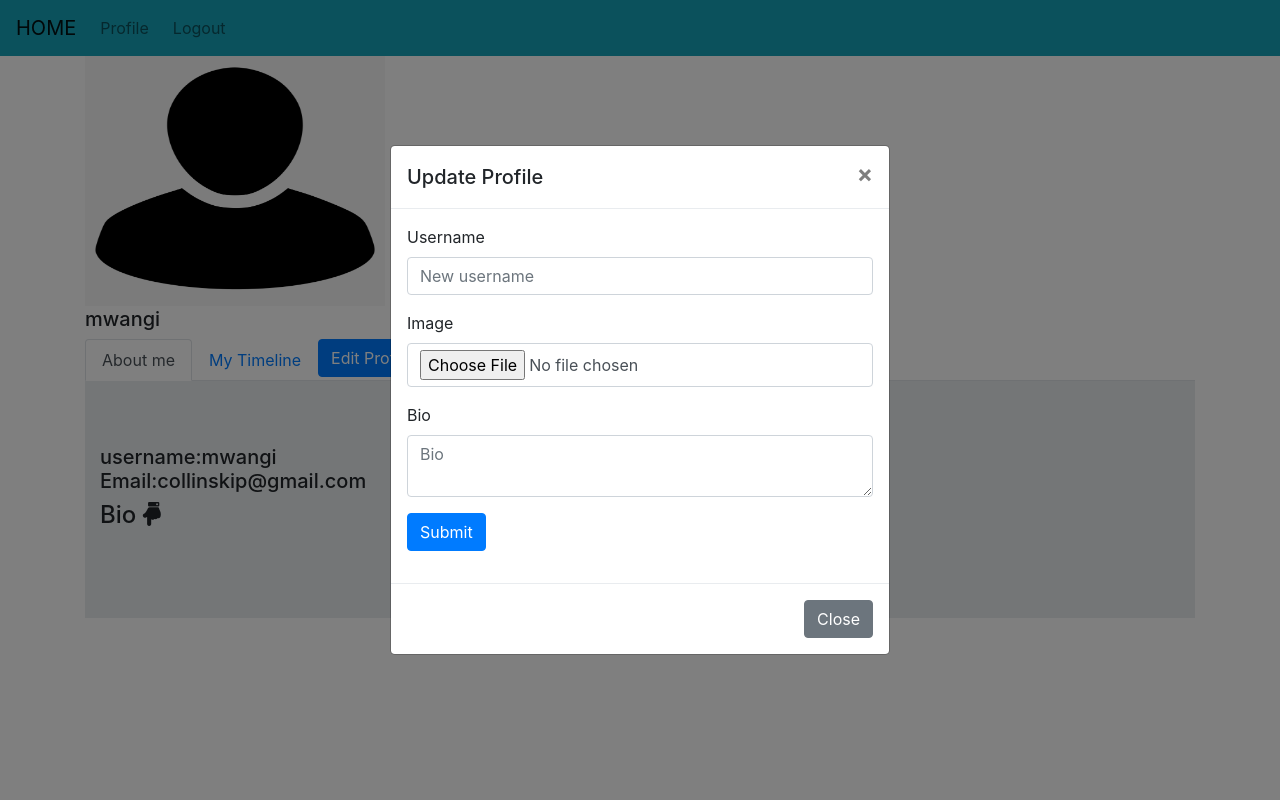
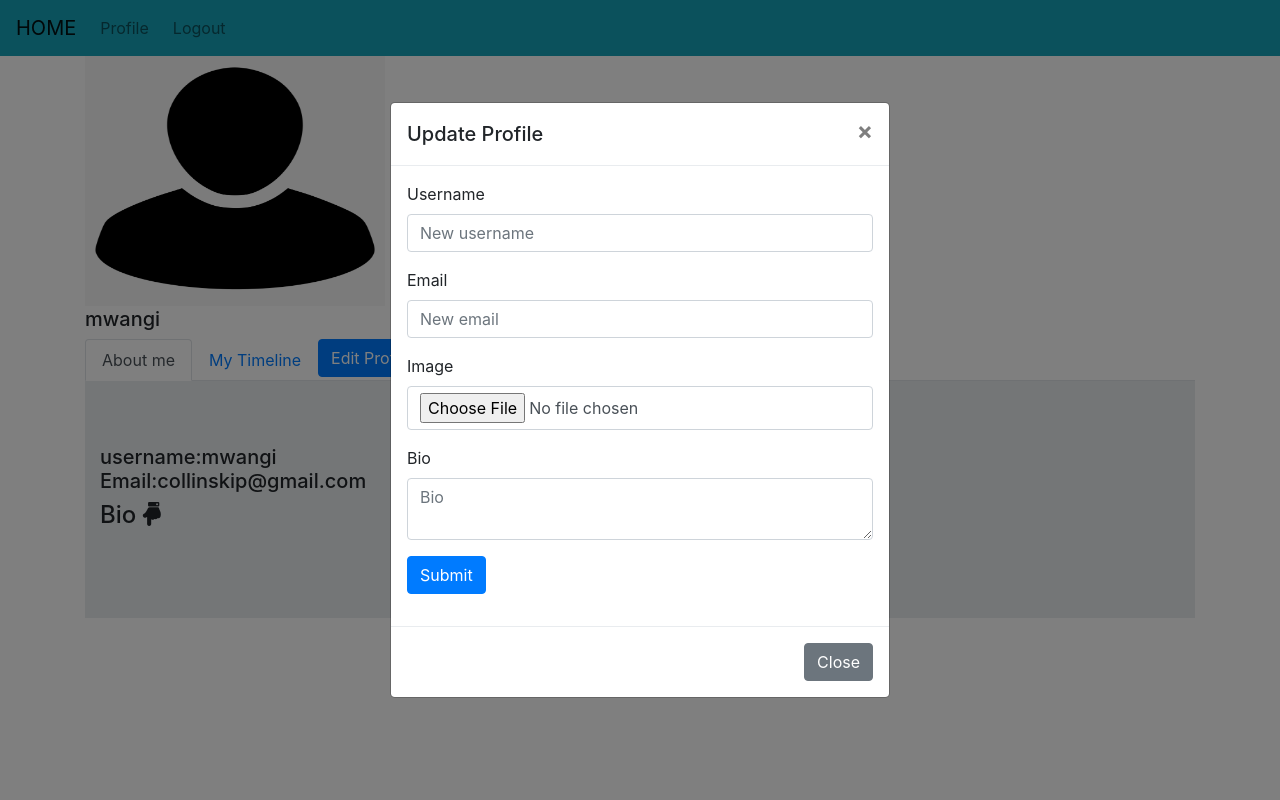
Before and after one commit to collins-kipkoech/blogging-website, a Flask app: page /profile in a window 1280 px wide, after a click on "Edit Profile". Run offline with Flask 2, Linux system fonts and the light colour scheme; a user stored in the database is signed in; some libraries are stand-ins or nearby versions.

Commit message:
fixing errors

```diff
--- a/app/forms.py
+++ b/app/forms.py
@@ -1,6 +1,7 @@
 from flask_wtf import FlaskForm
 from wtforms import StringField, PasswordField, BooleanField, SubmitField
 from wtforms.validators import DataRequired, Email, EqualTo, ValidationError
+from flask_wtf.file import FileField, FileAllowed
 from app.models import User
 from flask_login import current_user
 
@@ -35,6 +36,7 @@ class UpdateProfileForm(FlaskForm):
     username = StringField('username', validators=[DataRequired()])
     email = StringField('Email', validators=[DataRequired(), Email()])
 
+
     submit = SubmitField('Update')
 
     def validate_username(self, username):
--- a/app/templates/profile.html
+++ b/app/templates/profile.html
@@ -35,13 +35,17 @@
       </button>
     </div>
     <div class="modal-body">
-        <form enctype="multipart/form-data" method="POST" action="{{ url_for('auth.edit_profile') }}">
+        <form enctype="multipart/form-data" method="POST" action="">
             {{ form.csrf_token }}
 
             <div class="form-group">
               <label for="exampleInputEmail1">Username</label>
               <input type="text" class="form-control" id="exampleInputEmail1" aria-describedby="emailHelp" name="username" placeholder="New username">
             </div>
+            <div class="form-group">
+                <label for="exampleInputEmail1">Email</label>
+                <input type="text" class="form-control" id="exampleInputEmail1" aria-describedby="emailHelp" name="email" placeholder="New email">
+              </div>
             <div class="form-group">
                 <label for="exampleInputPassword1">Image</label>
                 <input class="form-control" type="file" name="photo" id="">
--- a/app/views.py
+++ b/app/views.py
@@ -54,7 +54,9 @@ def login():
         if user is None or not bcrypt.check_password_hash(user.password,form.password.data):
             flash('Login unsuccessful. Please check your username and password','danger')
             return redirect(url_for('login'))
-        login_user(user, remember=form.remember.data)
+        else:
+            login_user(user, remember=form.remember.data)
+            flash('Login successfully','success')
         return redirect(url_for('index'))
 
 
@@ -69,10 +71,23 @@ def logout():
     return redirect(url_for('index'))
 
 
-@app.route('/profile')
+@app.route('/profile', methods=['GET','POST'])
 @login_required
 def profile():
+    """
+    function to display and update user profile
+    """
     form = UpdateProfileForm()
+    if form.validate_on_submit():
+        current_user.username = form.username.data
+        current_user.email = form.email.data
+
+        db.session.commit()
+        flash('Your changes have been saved.','success')
+        return redirect(url_for('profile'))
+    elif request.method == 'GET':
+        form.username.data = current_user.username
+        form.email.data = current_user.email
 
 
-    return render_template('profile.html',form=form)
+    return render_template('profile.html',title='Edit Profile',form=form)
```
Also changed, not shown: app/site.db.
